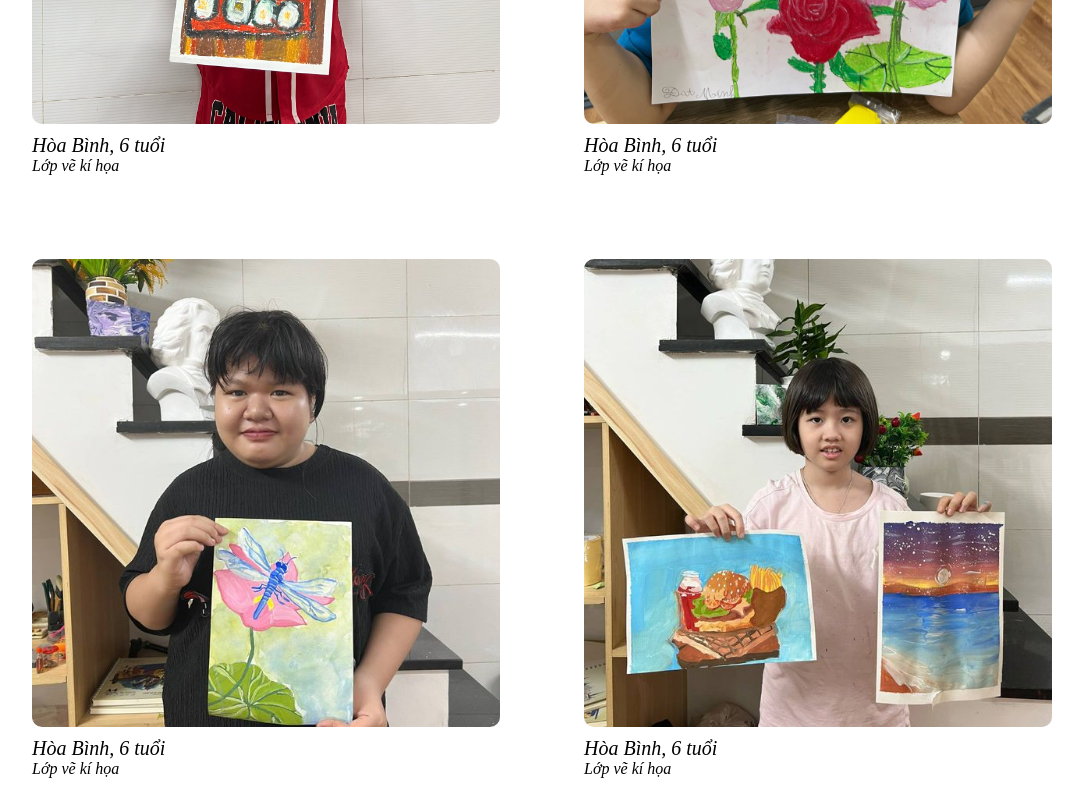
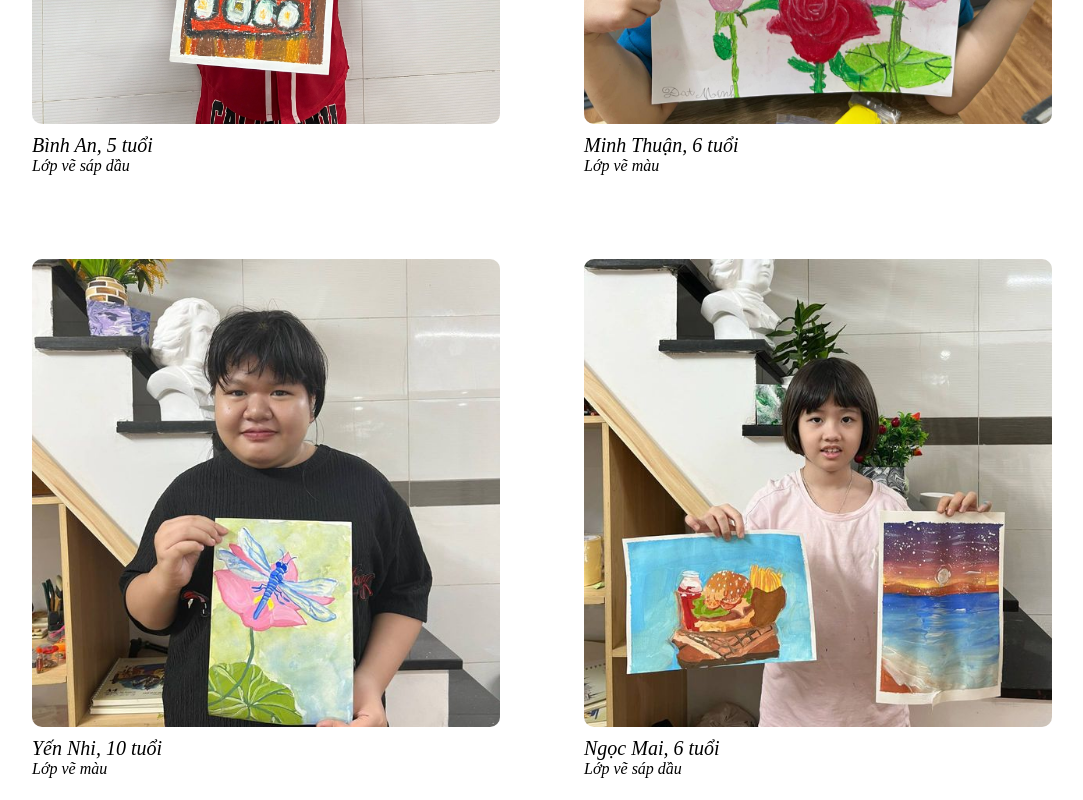
Before and after one commit to quangtt2712/duciart, a React (Vite) app: page /gallery in a window 1280 px wide. Shown: the part 1260-2060 px from the top of the page, without its empty margins (98-1181 px from the left). Built offline with nearby package versions, Linux system fonts and the light colour scheme; a web font is replaced by a local one.

Commit message:
gallery name

```diff
--- a/src/pages/GalleryPage.jsx
+++ b/src/pages/GalleryPage.jsx
@@ -6,9 +6,7 @@ import T03 from "../assets/pictures/3.jpg";
 import T04 from "../assets/pictures/4.jpg";
 import T05 from "../assets/pictures/5.jpg";
 import T06 from "../assets/pictures/6.jpg";
-import T07 from "../assets/pictures/7.jpg";
 import T08 from "../assets/pictures/8.jpg";
-import T09 from "../assets/pictures/9.jpg";
 import T10 from "../assets/pictures/10.jpg";
 import T11 from "../assets/pictures/11.jpg";
 import T12 from "../assets/pictures/12.jpg";
@@ -16,58 +14,50 @@ import T12 from "../assets/pictures/12.jpg";
 const itemData = [
   {
     img: T01,
-    author: "Hòa Bình, 6 tuổi",
-    class: "Lớp vẽ kí họa",
+    author: "Bình An, 5 tuổi",
+    class: "Lớp vẽ sáp dầu",
   },
   {
     img: T02,
-    author: "Hòa Bình, 6 tuổi",
-    class: "Lớp vẽ kí họa",
+    author: "Minh Thuận, 6 tuổi",
+    class: "Lớp vẽ màu",
   },
   {
     img: T03,
-    author: "Hòa Bình, 6 tuổi",
-    class: "Lớp vẽ kí họa",
+    author: "Yến Nhi, 10 tuổi",
+    class: "Lớp vẽ màu",
   },
   {
     img: T04,
-    author: "Hòa Bình, 6 tuổi",
-    class: "Lớp vẽ kí họa",
+    author: "Ngọc Mai, 6 tuổi",
+    class: "Lớp vẽ sáp dầu",
   },
   {
     img: T05,
-    author: "Hòa Bình, 6 tuổi",
+    author: "Bảo Châu, 11 tuổi",
     class: "Lớp vẽ kí họa",
   },
   {
     img: T06,
-    author: "Hòa Bình, 6 tuổi",
+    author: "Minh Hiếu - Minh Đức, 6 tuổi",
     class: "Lớp vẽ kí họa",
   },
+
   {
-    img: T07,
-    author: "Hòa Bình, 6 tuổi",
+    img: T08,
+    author: "Ngọc Thảo, 6 tuổi",
     class: "Lớp vẽ kí họa",
   },
-  {
-    img: T08,
-    author: "Hòa Bình, 6 tuổi",
-    class: "Lớp vẽ kí họa",
-  },
-  {
-    img: T09,
-    author: "Hòa Bình, 6 tuổi",
-    class: "Lớp vẽ kí họa",
-  },
+
   {
     img: T10,
-    author: "Hòa Bình, 6 tuổi",
+    author: "Hồng Quân, 6 tuổi",
     class: "Lớp vẽ kí họa",
   },
   {
     img: T11,
     author: "Hòa Bình, 6 tuổi",
-    class: "Lớp vẽ kí họa",
+    class: "Lớp vẽ màu",
   },
   {
     img: T12,
```
